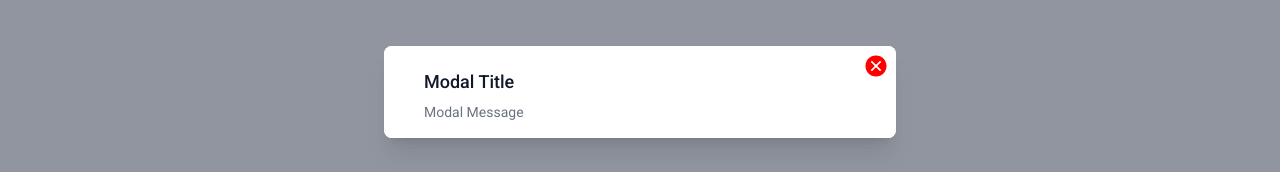
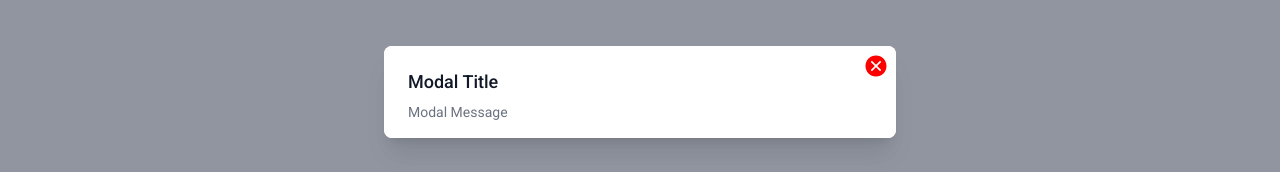
Before and after one commit to khgsct/assessment-frontend, a Vue app: page /test in a window 1280 px wide. Both pictures are taken after a click on the button "Open Modal". Shown: the part 308-480 px from the top of the page. Built offline with nearby package versions, Linux system fonts and the light colour scheme.

Commit message:
remove margin modal

```diff
--- a/src/components/ModalComponent.vue
+++ b/src/components/ModalComponent.vue
@@ -21,7 +21,7 @@
       >
         <div class="px-4 pt-5 pb-4 bg-white sm:p-6 sm:pb-4">
           <div class="sm:flex sm:items-start">
-            <div class="mt-3 text-center sm:mt-0 sm:ml-4 sm:text-left">
+            <div class="mt-3 text-center sm:mt-0 sm:text-left">
               <h3 class="text-lg font-medium leading-6 text-gray-900" id="modal-title">
                 {{ title }}
               </h3>
```
